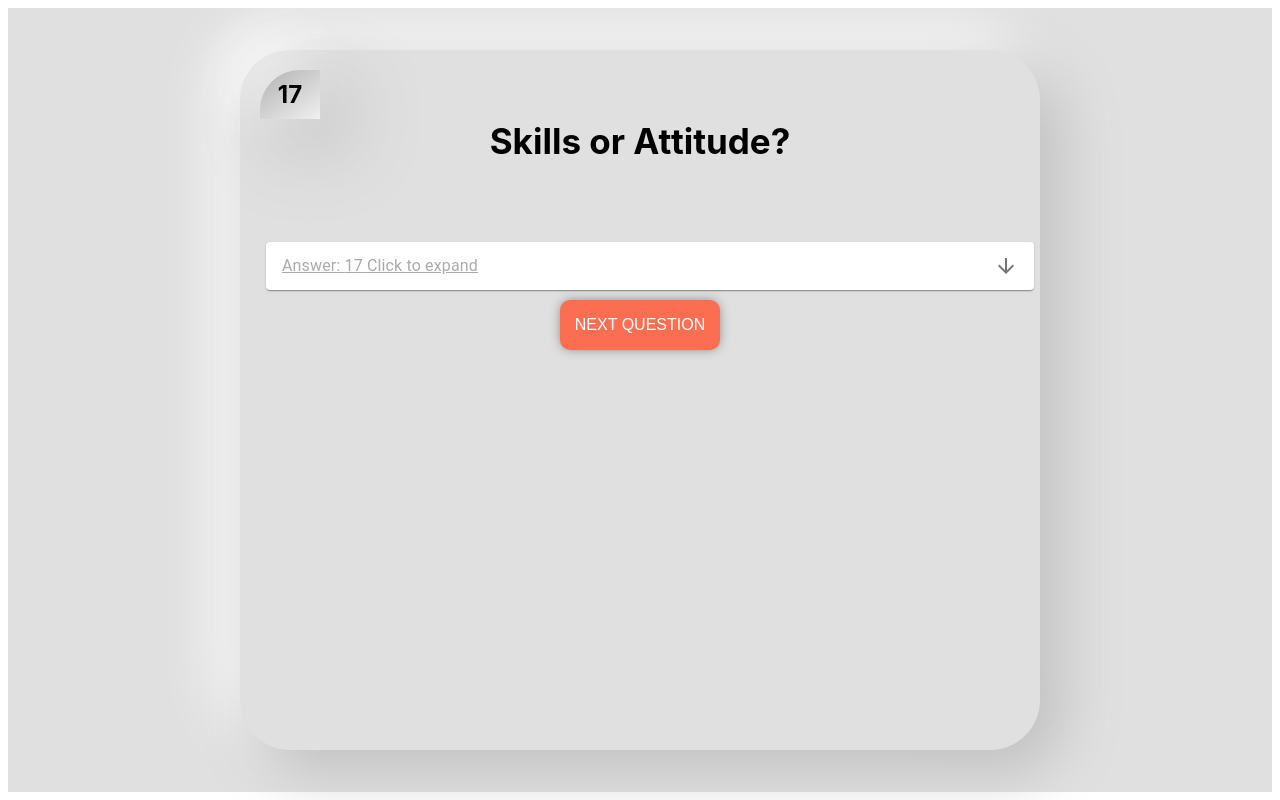
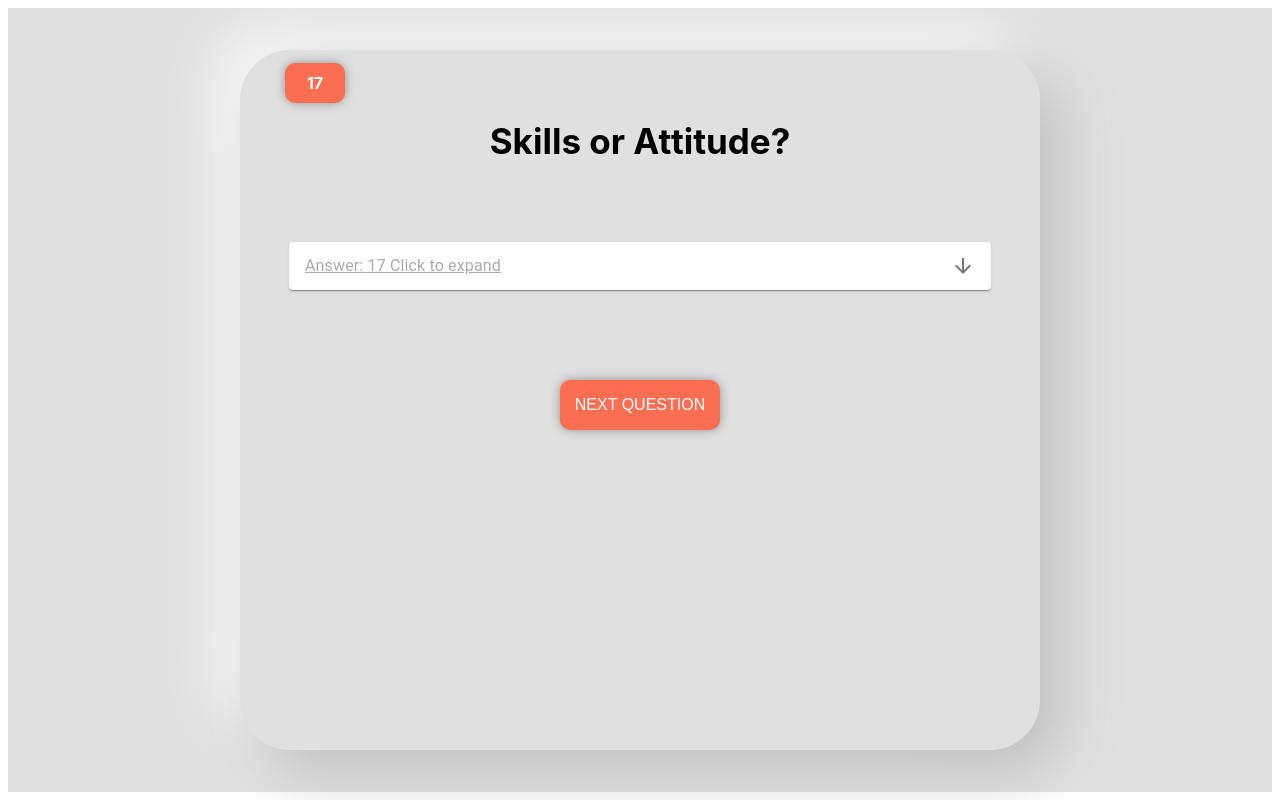
Before and after one commit to JoshuaDev08/My-first-project-react-questionaire, a React (Vite) app: page / in a window 1280 px wide. Built offline with nearby package versions, Linux system fonts and the light colour scheme.

Commit message:
edit styles

```diff
--- a/src/App.css
+++ b/src/App.css
@@ -21,11 +21,15 @@
   position: absolute;
   padding: 10px;
   width: 40px;
-  left: 20px;
+  left: 45px;
   top: 0;
-  border-top-left-radius: 40px;
-  background: linear-gradient(145deg, #b1b1b1, #f0f0f0);
-  box-shadow: 20px 20px 80px #aaaaaa, -20px -20px 60px #ffffff;
+  border-radius: 10px;
+  box-shadow: 0px 0px 12px -2px rgba(0, 0, 0, 0.5);
+  line-height: 1.25;
+  background: #fc6e51;
+  color: #ffffff;
+  font-size: 16px;
+  text-transform: uppercase;
 }
 
 .answer-box {
@@ -41,11 +45,10 @@
 }
 
 .answer-box {
-  width: 96%;
+  width: 90%;
 }
 
 .answer-container {
-  width: 100%;
   padding: 10px;
   display: flex;
   justify-content: center;
@@ -65,6 +68,7 @@
   position: relative;
   overflow: hidden;
   cursor: pointer;
+  margin: 10%  0;
 }
 
 .next-question:hover{
```
